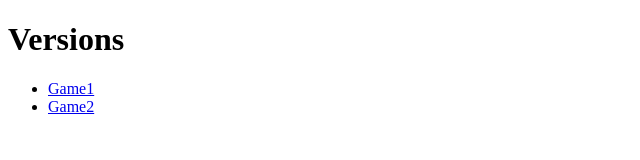
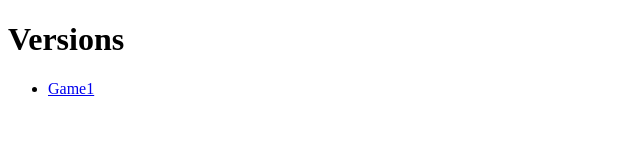
Before and after one commit to eparker71/pmp-process-matching-game, a plain HTML site: page index.html in a window 1280 px wide. Shown: the full height of the page, 0-640 px from the left. Drawn offline with Linux system fonts and the light colour scheme.

Commit message:
Update index.html

```diff
--- a/index.html
+++ b/index.html
@@ -9,7 +9,6 @@
 <ul>
 
     <li><a href="https://eparker71.github.io/pmp-process-matching-game/process_game.html">Game1</a></li>
-    <li><a href="https://eparker71.github.io/pmp-process-matching-game/process_game2.html">Game2</a></li>
 </ul>
 
 </body>
```
